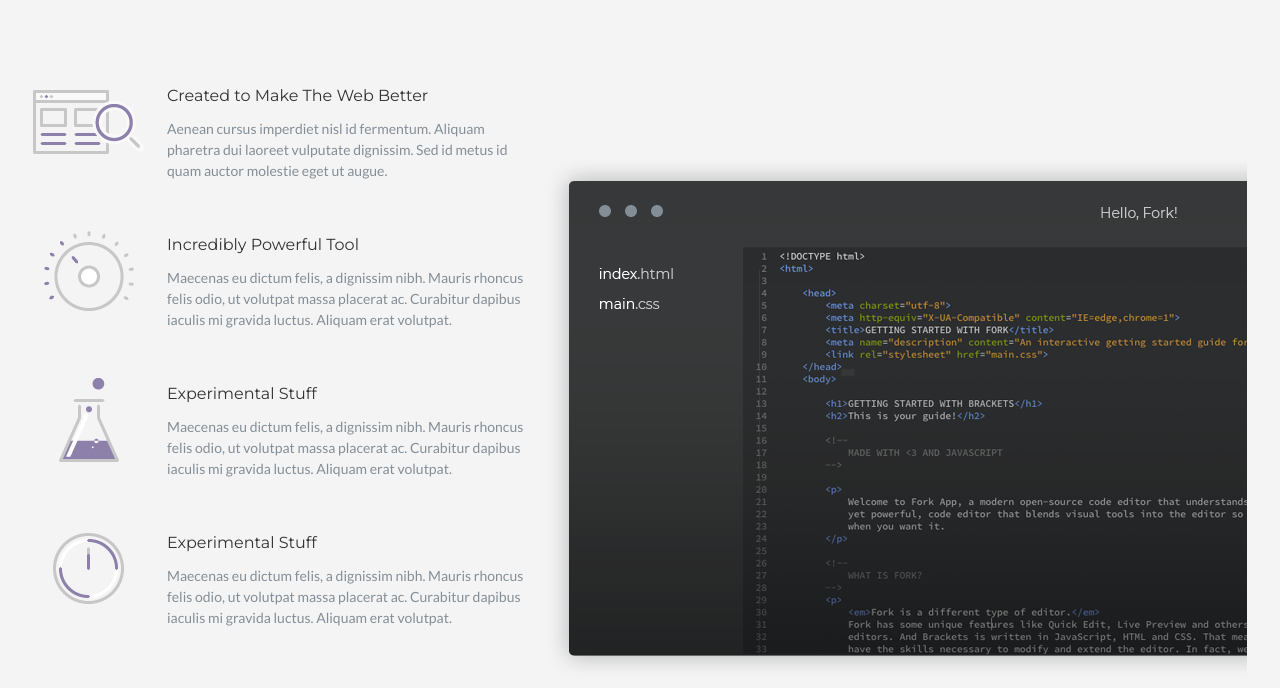
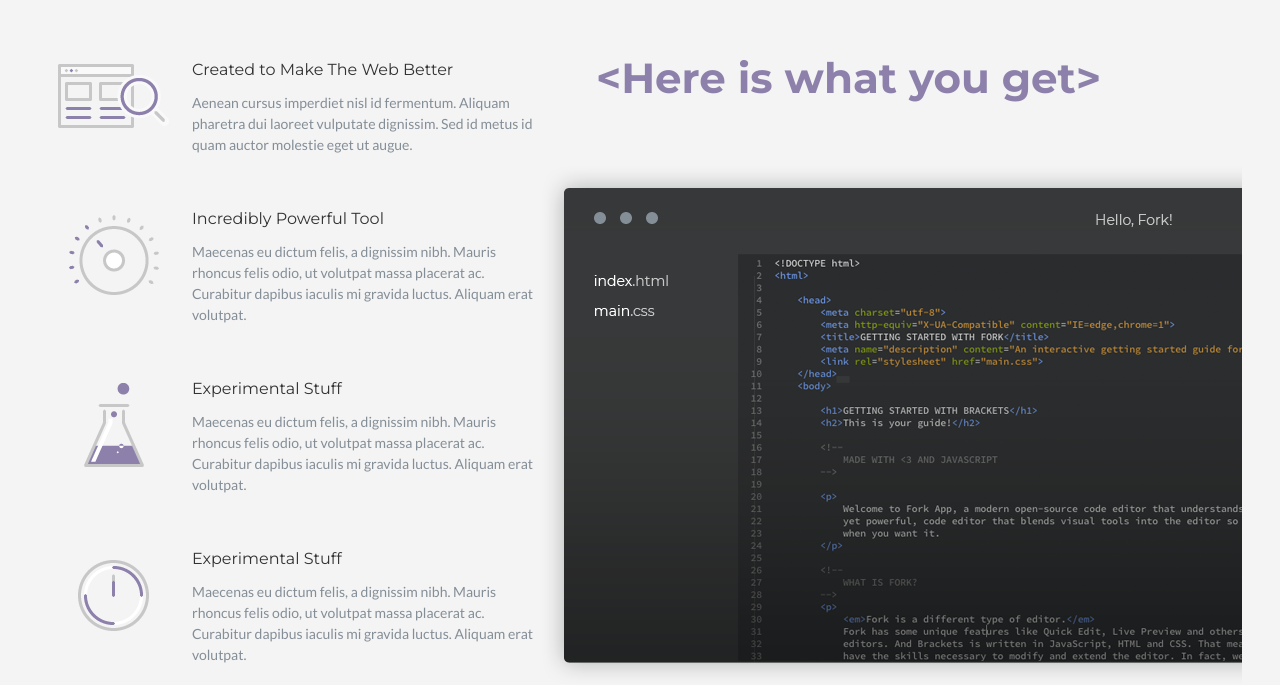
Before and after one commit to Misha77b/webpack-forkio, a website built with webpack: page src/index.html in a window 1280 px wide. Shown: the part 1225-1913 px from the top of the page. Built offline with nearby package versions, Linux system fonts and the light colour scheme.

Commit message:
editor section wit adaptive media fine-tuned

```diff
--- a/src/styles/media.scss
+++ b/src/styles/media.scss
@@ -153,20 +153,30 @@
     }
   }
   .whatYouGet {
+    position: relative;
     // max-width: 1200px;
     background: #f4f4f4;
     display: flex;
     align-items: flex-end;
     justify-content: center;
     &__title {
-      display: none;
+      position: absolute;
+      top: 95px;
+      left: 45%;
     }
     &__products {
-      padding: 100px 0 0;
+      margin-bottom: 20px;
+      padding: 74px 0 0 20px;
       gap: 30px;
     }
     &__products-desription {
-      max-width: 370px;
+      max-width: 350px;
+    }
+    &__code-img-container {
+      padding: 0;
+    }
+    &__code-img {
+      height: 519px;
     }
   }
 }
```
